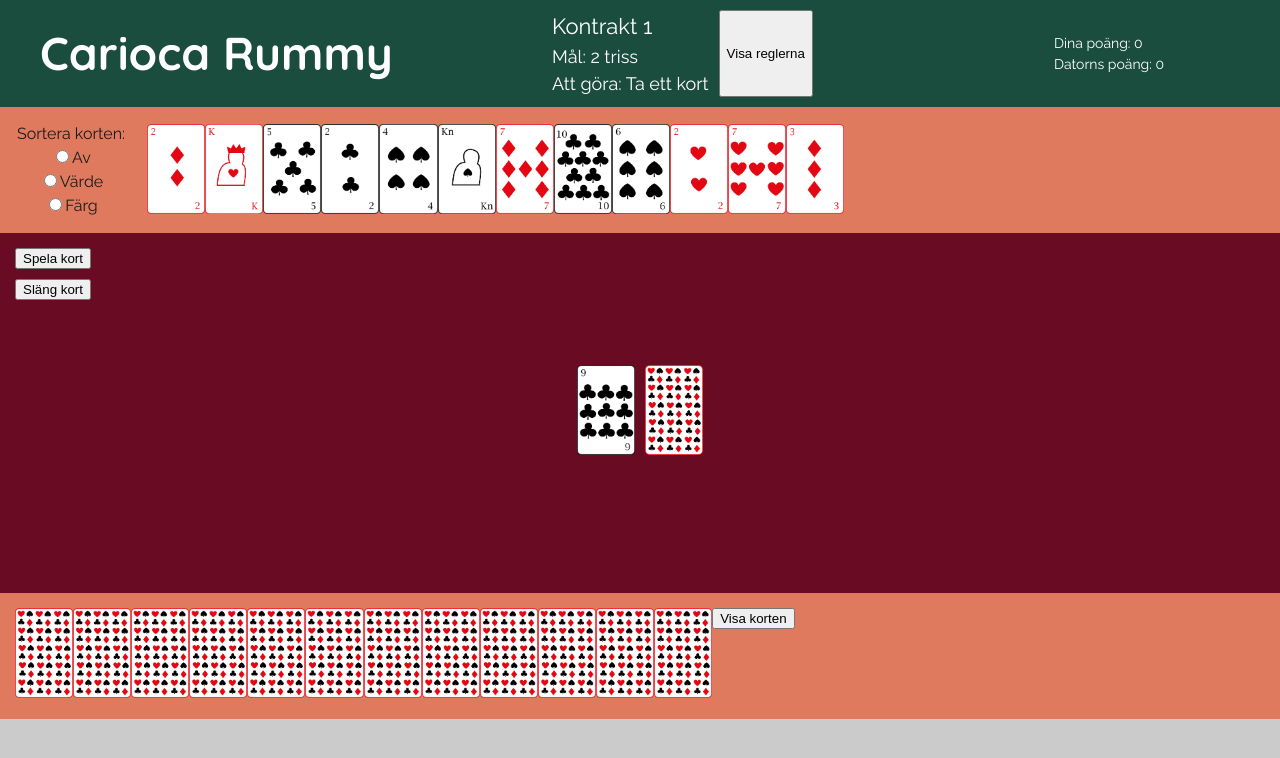
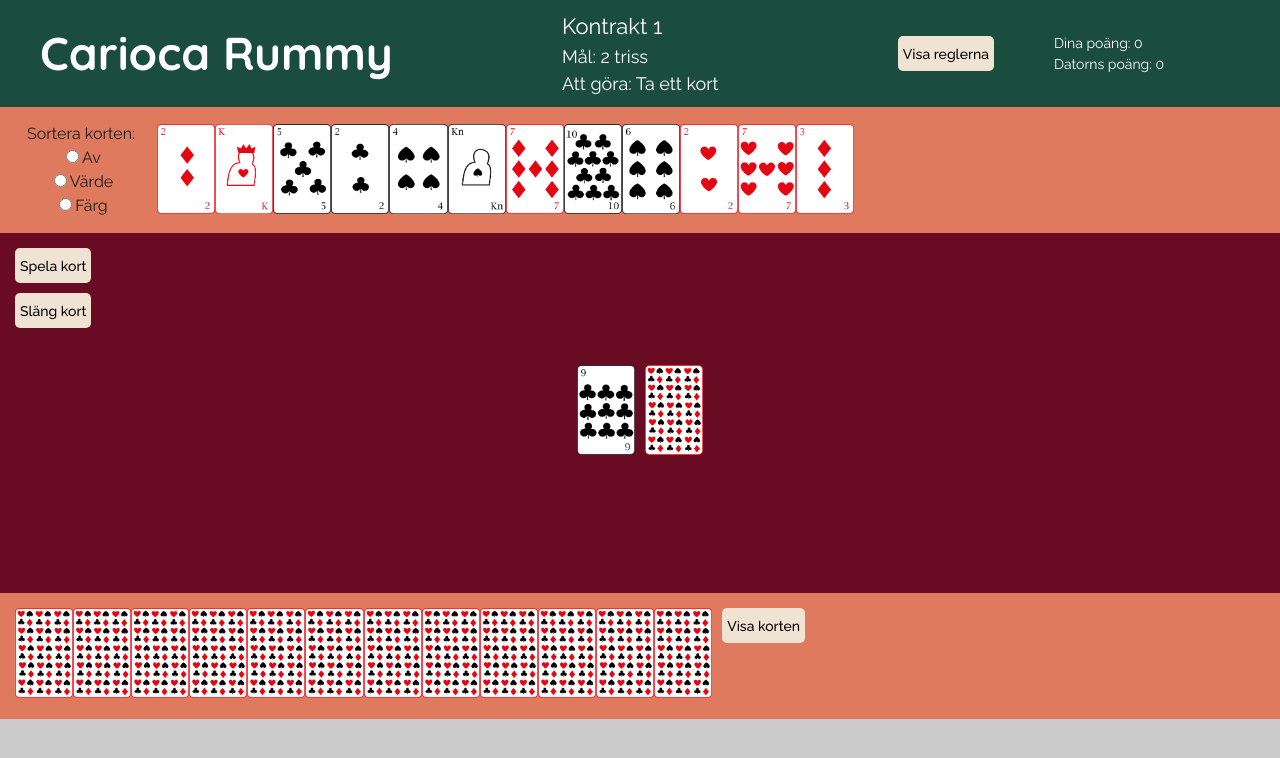
Before and after one commit to Tejpex/carioca-rummy, a React (Vite) app: page / in a window 1280 px wide. Shown: the top 758 px of the page. Built offline with nearby package versions, Linux system fonts and the light colour scheme.

Commit message:
Add button-component

```diff
--- /dev/null
+++ b/src/components/Button.jsx
@@ -0,0 +1,27 @@
+import styled from "styled-components"
+
+export const Button = ({text, func}) => {
+  return (
+    <MyButton onClick={func}>
+      {text}
+    </MyButton>
+  )
+}
+
+const MyButton = styled.button`
+  height: 35px;
+  background-color: var(--light);
+  color: black;
+  padding: 5px;
+  border: none;
+  border-radius: 5px;
+  cursor: pointer;
+  font-size: 14px;
+  font-family: "Raleway", sans-serif;
+  font-weight: 500;
+  font-style: normal;
+  text-align: center;
+  &:hover {
+    background-color: var(--primary-light);
+  }
+`
--- a/src/components/HandRow.jsx
+++ b/src/components/HandRow.jsx
@@ -1,4 +1,5 @@
 import styled from "styled-components"
+import { Button } from "./Button"
 import { useCarioca } from "../contexts/CariocaContext"
 
 export const HandRow = ({person}) => {
@@ -36,7 +37,7 @@ export const HandRow = ({person}) => {
           ))}
         </div>
         <ButtonBox>
-          <button onClick={() => setTestMode(!testMode)}>Visa korten</button>
+          <Button text="Visa korten" func={() => setTestMode(!testMode)} />
         </ButtonBox>
       </CardRow>
     )
@@ -82,7 +83,7 @@ export const HandRow = ({person}) => {
         ))}
         {person === computer && (
           <ButtonBox>
-            <button onClick={() => setTestMode(!testMode)}>Dölj korten</button>
+            <Button text="Dölj korten" func={() => setTestMode(!testMode)} />
           </ButtonBox>
         )}
       </CardRow>
@@ -91,6 +92,7 @@ export const HandRow = ({person}) => {
 }
 
 const ButtonBox = styled.div`
+  margin: 0 10px;
   font-family: "Raleway", serif;
   margin-right: 20px;
   display: flex;
--- a/src/components/Header.jsx
+++ b/src/components/Header.jsx
@@ -1,4 +1,5 @@
 import styled from "styled-components"
+import { Button } from "./Button"
 import { useCarioca } from "../contexts/CariocaContext"
 
 export const Header = () => {
@@ -13,9 +14,7 @@ export const Header = () => {
           <InfoText $size="18px">Mål: {contracts[contractNumber].name}</InfoText>
           <InfoText $size="18px">Att göra: {gameStages[gameStageIndex]}</InfoText>
         </TextDiv>
-        <button onClick={() => setShowRules(!showRules)}>
-          {showRules ? "Dölj reglerna" : "Visa reglerna"}
-        </button>
+        <Button text={showRules ? "Dölj reglerna" : "Visa reglerna"} func={() => setShowRules(!showRules)}/>
       </InfoDiv>
       <ScoreDiv>
         <Score>Dina poäng: {player.score}</Score>
@@ -24,28 +23,6 @@ export const Header = () => {
     </HeaderDiv>
   )
 }
-
-const TextDiv = styled.div`
-  display: flex;
-  flex-direction: column;
-`
-
-const InfoDiv = styled.div`
-  margin: 0 10px;
-  align-self: center;
-  display: flex;
-  gap: 10px;
-`
-
-const InfoText = styled.p`
-  font-size: ${(props) => props.$size};
-  color: white;
-  font-family: "Raleway", serif;
-  font-weight: 400;
-  font-style: normal;
-  text-align: left;
-  margin: 0;
-`
 
 const HeaderDiv = styled.div`
   background-color: var(--secondary);
@@ -66,6 +43,33 @@ const Title = styled.h1`
   align-self: center;
 `
 
+const InfoDiv = styled.div`
+margin: 0 10px;
+padding: 0 50px 0 10px;
+align-self: center;
+display: flex;
+align-items: center;
+justify-content: space-between;
+gap: 10px;
+`
+
+const TextDiv = styled.div`
+  display: flex;
+  flex-direction: column;
+`
+
+const InfoText = styled.p`
+  font-size: ${(props) => props.$size};
+  color: white;
+  font-family: "Raleway", serif;
+  font-weight: 400;
+  font-style: normal;
+  text-align: left;
+  margin: 0;
+`
+
+
+
 const ScoreDiv = styled.div`
   align-self: center;
   display: flex;
--- a/src/components/TableRow.jsx
+++ b/src/components/TableRow.jsx
@@ -1,4 +1,5 @@
 import styled from "styled-components"
+import { Button } from "./Button"
 import { useCarioca } from "../contexts/CariocaContext"
 
 export const TableRow = ({person}) => {
@@ -26,8 +27,8 @@ export const TableRow = ({person}) => {
       <TableCardRow>
         {person === player && (
           <ButtonBox>
-            <button onClick={() => handleClick("play")}>Spela kort</button>
-            <button onClick={() => handleClick("throw")}>Släng kort</button>
+            <Button text="Spela kort" func={() => handleClick("play")} />
+            <Button text="Släng kort" func={() => handleClick("throw")} />
           </ButtonBox>
         )}
         {trioTable.map((card, index) => (
@@ -57,6 +58,7 @@ const ButtonBox = styled.div`
   display: flex;
   flex-direction: column;
   gap: 10px;
+  margin-right: 20px;
 `
 
 const CardImage = styled.img`
```
